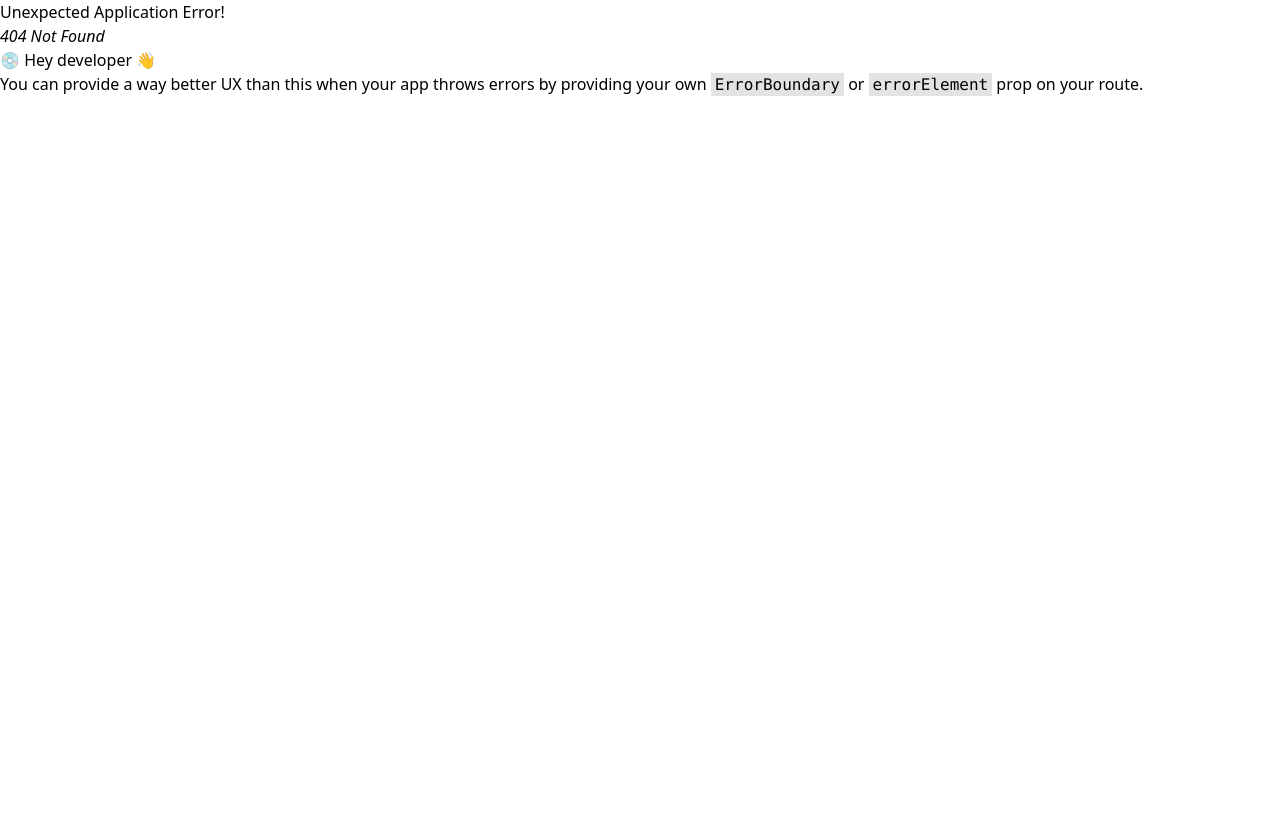
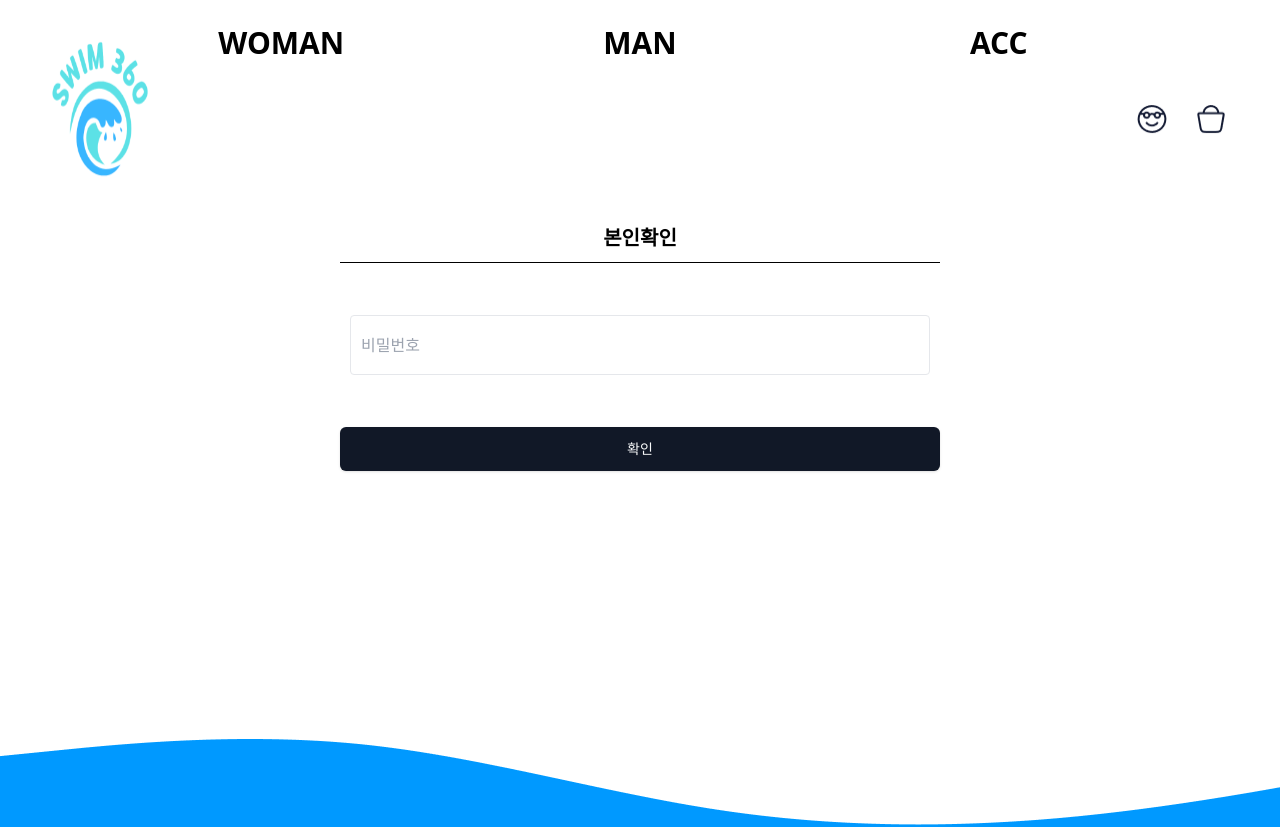
Before and after one commit to ormcamp-fe-3rd/swim360, a React (Vite) app in the folder frontend/: page /mypage/auth_pw in a window 1280 px wide. Before the commit this address had no page. Shown: the top 827 px of the page. Before the commit the page ends 800 px from the top, so only its background shows below. Built offline with nearby package versions, Linux system fonts and the light colour scheme.

Commit message:
feat: 마이페이지 라우터 연결

```diff
--- a/frontend/src/components/mypage/UserEditVeri.tsx
+++ b/frontend/src/components/mypage/UserEditVeri.tsx
@@ -1,3 +1,5 @@
+import { Link } from "react-router-dom";
+
 import PrimaryButton from "../common/PrimaryButton";
 
 export default function UserEditVeri() {
@@ -15,11 +17,11 @@ export default function UserEditVeri() {
           placeholder="비밀번호"
         />
       </div>
-      <a href="/user/edit">
-      <PrimaryButton className="h-[70px] w-full rounded-xl text-base font-semibold">
-        확인
-      </PrimaryButton>
-      </a>
+      <Link to="/mypage/edit">
+        <PrimaryButton className="h-[70px] w-full rounded-xl text-base font-semibold">
+          확인
+        </PrimaryButton>
+      </Link>
     </div>
   );
 }
--- a/frontend/src/components/mypage/UserInfoEditForm.tsx
+++ b/frontend/src/components/mypage/UserInfoEditForm.tsx
@@ -1,6 +1,7 @@
 "use client";
 import { zodResolver } from "@hookform/resolvers/zod"
 import { useForm } from "react-hook-form"
+import { Link } from "react-router-dom";
 import { z } from "zod";
 
 import { Button } from "@/components/ui/button";
@@ -163,12 +164,16 @@ export default function ProfileForm() {
             )}
           />
           <div className="mt-10 flex w-full gap-2">
+            <Link to="/mypage" className="w-full">
             <Button className="h-[70px] w-full rounded-xl text-base bg-white text-black hover:bg-gray-100" type="submit">
               취소
             </Button>
+            </Link>
+            <Link to="/mypage" className="w-full">
             <Button className="h-[70px] w-full rounded-xl text-base" type="submit">
               확인
             </Button>
+            </Link>
           </div>
         </form>
       </Form>
--- a/frontend/src/components/mypage/UserInfoPreview.tsx
+++ b/frontend/src/components/mypage/UserInfoPreview.tsx
@@ -6,7 +6,7 @@ interface UserInfoPreviewProps {
 
 function UserInfoPreview({ name }: UserInfoPreviewProps) {
   return (
-    <Link to="/user" role="link">
+    <Link to="/mypage/auth_pw" role="link">
       <div className="flex h-[146px] items-center justify-between border-[1px] border-[#000000] px-5">
         <div className="text-xl font-semibold tablet:text-xl">{name}</div>
         <img
--- a/frontend/src/components/mypage/UserPointAndReviewPreview.tsx
+++ b/frontend/src/components/mypage/UserPointAndReviewPreview.tsx
@@ -8,7 +8,7 @@ function UserPointAndReviewPreview({
   reviewCount,
 }: UserPointAndReviewPreviewProps) {
   return (
-    <Link to="/points-and-reviews">
+    <Link to="/mypage/point_and_review">
       <div className="flex h-[146px] w-full items-center justify-center border-[1px] border-[#000000] py-[30px]">
         <div className="flex w-full flex-col items-center text-xl font-semibold">
           <div className="mb-11">포인트</div>
--- a/frontend/src/main.tsx
+++ b/frontend/src/main.tsx
@@ -2,8 +2,8 @@ import "./styles/index.css";
 
 import { StrictMode } from "react";
 import { createRoot } from "react-dom/client";
+import { RouterProvider } from "react-router-dom";
 
-import { RouterProvider } from "react-router-dom";
 import router from "./routes";
 
 createRoot(document.getElementById("root")!).render(
```
Also changed, not shown: frontend/src/routes/index.tsx (+8 -1 lines).
